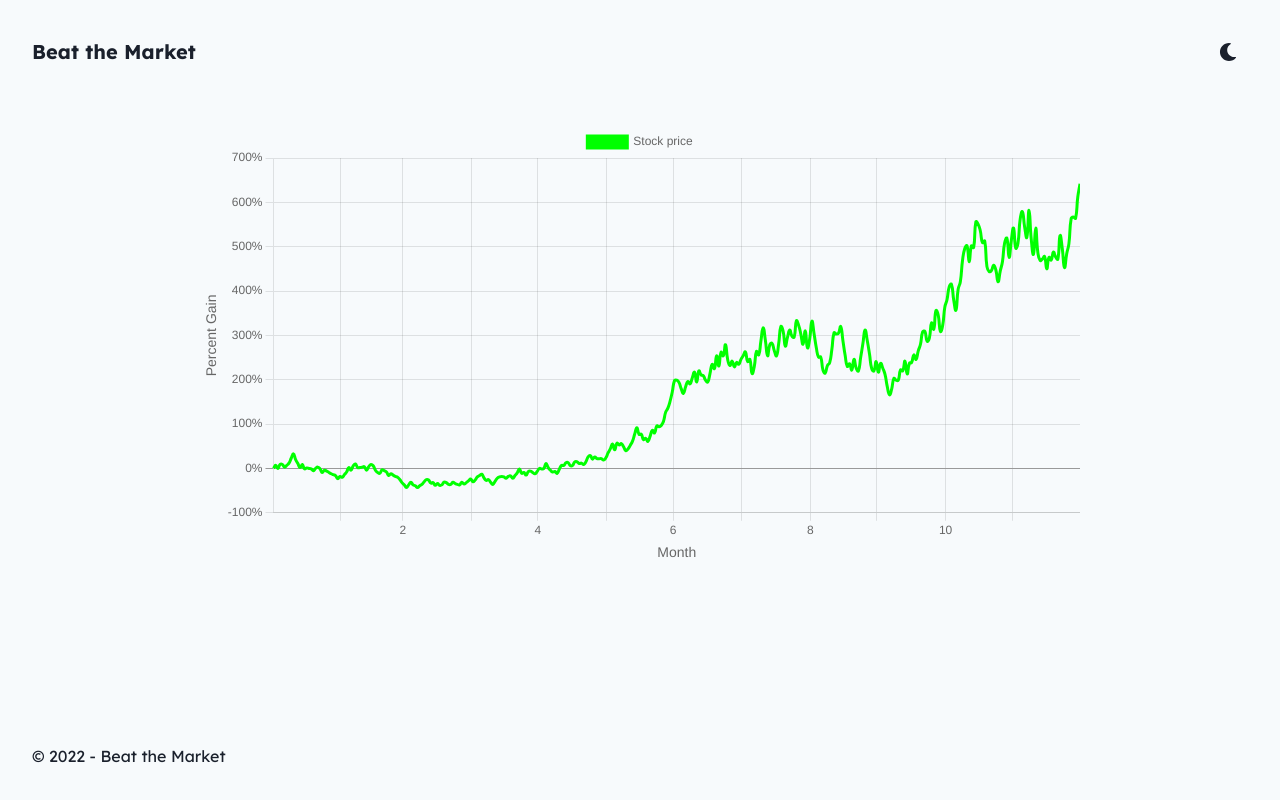
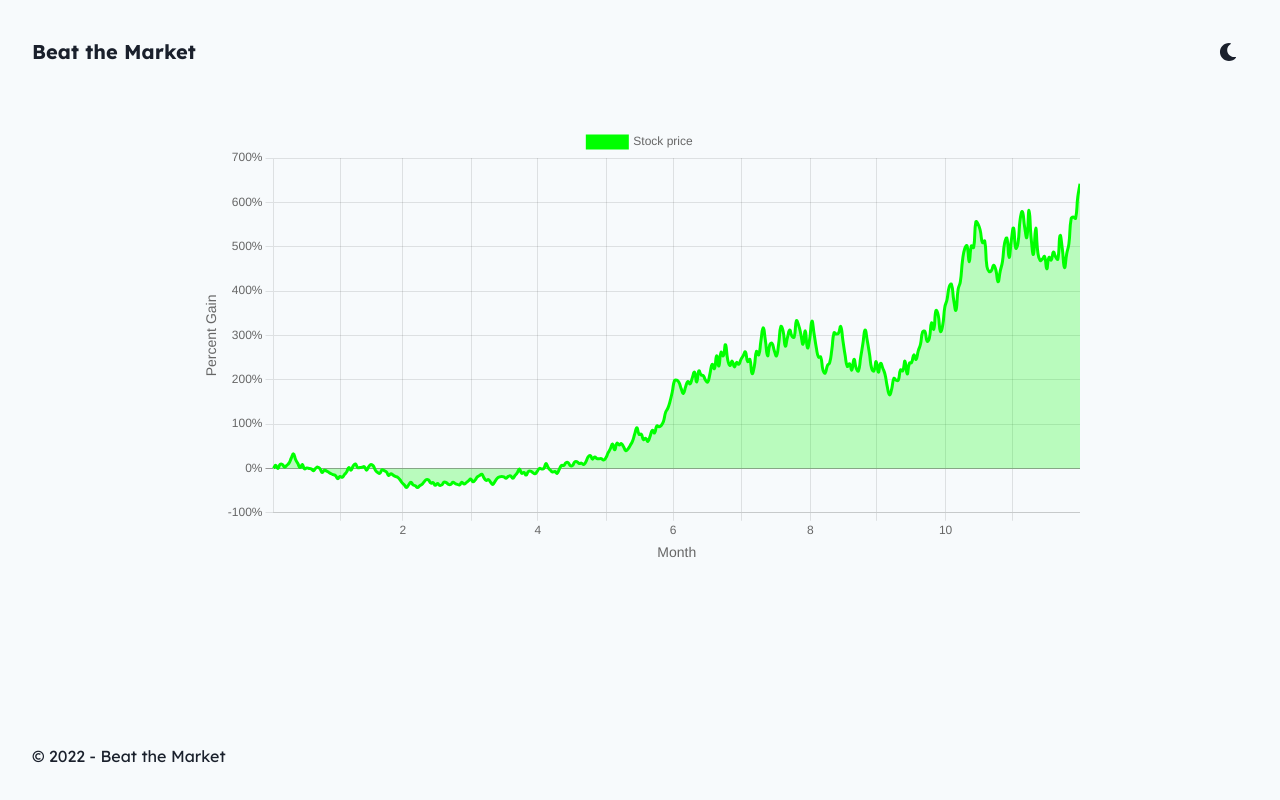
Before and after one commit to butasebi/BeatTheMarket, a React (Create React App) app in the folder front/: page / in a window 1280 px wide. Built offline with nearby package versions, Linux system fonts and the light colour scheme.

Commit message:
feat: fill area under chart line
So it's more obvious how the price is relative to y=0.

```diff
--- a/front/src/components/game/EvolutionChart.jsx
+++ b/front/src/components/game/EvolutionChart.jsx
@@ -3,6 +3,7 @@
 import {
   CategoryScale,
   Chart as ChartJS,
+  Filler,
   Legend,
   LinearScale,
   LineElement,
@@ -25,6 +26,7 @@ ChartJS.register(
   Title,
   Tooltip,
   Legend,
+  Filler,
 );
 
 function priceToRelativePercentGain(price, startPrice) {
@@ -39,6 +41,11 @@ function prepareRawData(rawData) {
       x: item.date,
       y: priceToRelativePercentGain(item.price, rawData[0].price),
     })),
+    fill: {
+      target: 'origin',
+      above: 'rgba(0, 255, 0, 0.25)',
+      below: 'rgba(0, 255, 0, 0.25)',
+    },
     borderColor: 'lime',
     backgroundColor: 'lime',
     pointRadius: 0,
```
